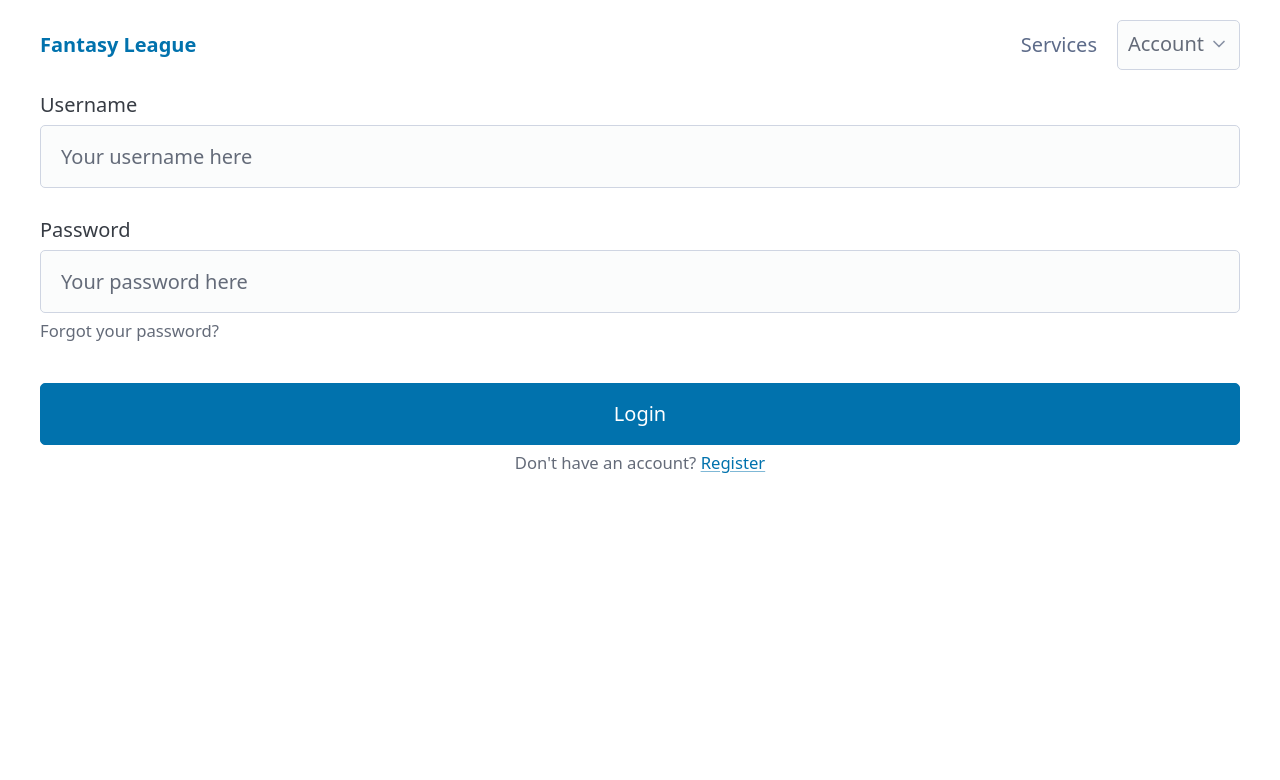
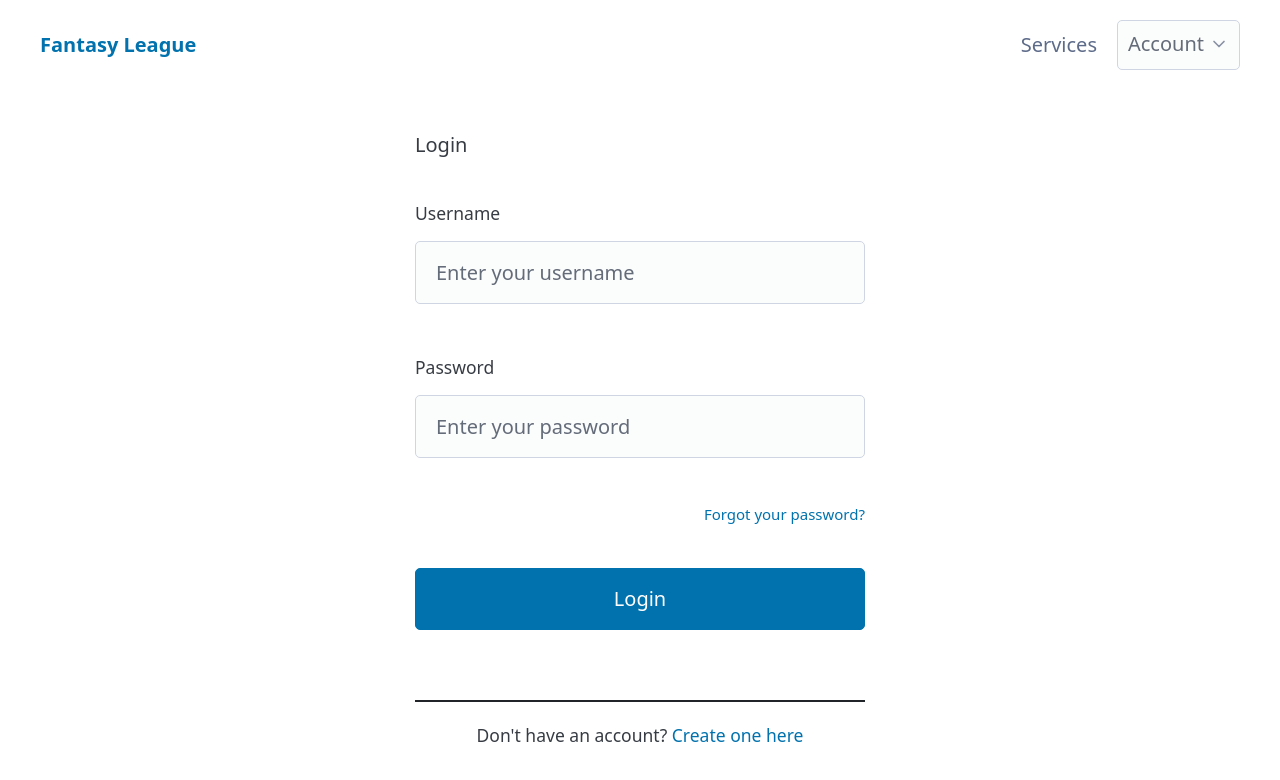
Before and after one commit to ismandre/fantasy-znldn-frontend, a Nuxt app: page /login in a window 1280 px wide. Shown: the top 780 px of the page. Built offline with nearby package versions, Linux system fonts and the light colour scheme.

Commit message:
Rewrite login page to match NES style design

```diff
--- a/app/pages/login/index.vue
+++ b/app/pages/login/index.vue
@@ -1,42 +1,161 @@
+<script lang="ts" setup>
+const username = ref("");
+const password = ref("");
+
+const handleSubmit = async () => {
+	// TODO: Implement login API call
+	console.log("Login attempt:", { username: username.value, password: password.value });
+};
+</script>
+
 <template>
-<form>
-  <fieldset>
-    <label>
-      Username
+	<div class="login-container">
+		<div class="nes-container with-title is-centered is-dark">
+			<p class="title">Login</p>
+
+			<form @submit.prevent="handleSubmit" class="login-form">
+				<div class="nes-field">
+					<label for="username">Username</label>
 					<input
-        name="username"
-        placeholder="Your username here"
+						id="username"
+						v-model="username"
+						type="text"
+						class="nes-input"
+						placeholder="Enter your username"
 						autocomplete="username"
+						required
 					/>
-    </label>
-    <label>
-      Password
+				</div>
+
+				<div class="nes-field">
+					<label for="password">Password</label>
 					<input
+						id="password"
+						v-model="password"
 						type="password"
-        name="password"
-        placeholder="Your password here"
+						class="nes-input"
+						placeholder="Enter your password"
 						autocomplete="current-password"
+						required
 					/>
-      <small id="password-helper">
+					<div class="forgot-password-link">
+						<a href="/forgot-password" class="nes-text is-error">
 							Forgot your password?
-      </small>
-    </label>
-  </fieldset>
+						</a>
+					</div>
+				</div>
 
-  <input
-    type="submit"
-    value="Login"
-  />
+				<div class="form-actions">
+					<button type="submit" class="nes-btn is-primary">
+						Login
+					</button>
+				</div>
 
-  <small id="registration-helper">
-    Don't have an account? <a href="/register">Register</a>
-  </small>
+				<div class="registration-helper">
+					<p class="nes-text">
+						Don't have an account?
+						<a href="/register" class="nes-text is-primary">Create one here</a>
+					</p>
+				</div>
 			</form>
+		</div>
+	</div>
 </template>
 
-<style>
-#registration-helper {
+<style scoped>
+.login-container {
+	display: flex;
+	justify-content: center;
+	align-items: center;
+	min-height: calc(100vh - 120px);
+	padding: 2rem 1rem;
+}
+
+.nes-container.with-title.is-centered {
+	max-width: 500px;
+	width: 100%;
+	margin: 0 auto;
+}
+
+.login-form {
+	display: flex;
+	flex-direction: column;
+	gap: 1.5rem;
+	padding: 1rem 0;
+}
+
+.nes-field {
+	display: flex;
+	flex-direction: column;
+	gap: 0.5rem;
+}
+
+.nes-field label {
+	font-size: 0.875rem;
+	margin-bottom: 0.25rem;
+}
+
+.forgot-password-link {
+	margin-top: 0.5rem;
+	text-align: right;
+}
+
+.forgot-password-link a {
+	font-size: 0.75rem;
+	text-decoration: none;
+	cursor: pointer;
+}
+
+.forgot-password-link a:hover {
+	text-decoration: underline;
+}
+
+.form-actions {
+	display: flex;
+	justify-content: center;
+	margin-top: 0.5rem;
+}
+
+.registration-helper {
 	text-align: center;
-  display: block;
+	margin-top: 1rem;
+	padding-top: 1rem;
+	border-top: 2px solid var(--nes-border-color, #212529);
+}
+
+.registration-helper p {
+	margin: 0;
+	font-size: 0.875rem;
+}
+
+.registration-helper a {
+	text-decoration: none;
+	cursor: pointer;
+}
+
+.registration-helper a:hover {
+	text-decoration: underline;
+}
+
+/* Responsive adjustments */
+@media (max-width: 600px) {
+	.login-container {
+		padding: 1rem 0.5rem;
+		min-height: calc(100vh - 80px);
+	}
+
+	.nes-container.with-title.is-centered {
+		max-width: 100%;
+	}
+
+	.login-form {
+		gap: 1.25rem;
+	}
+}
+
+@media (min-width: 768px) {
+	.nes-container.with-title.is-centered {
+		max-width: 450px;
+	}
 }
 </style>
```
Lines whose indentation alone changed are shown as unchanged.
